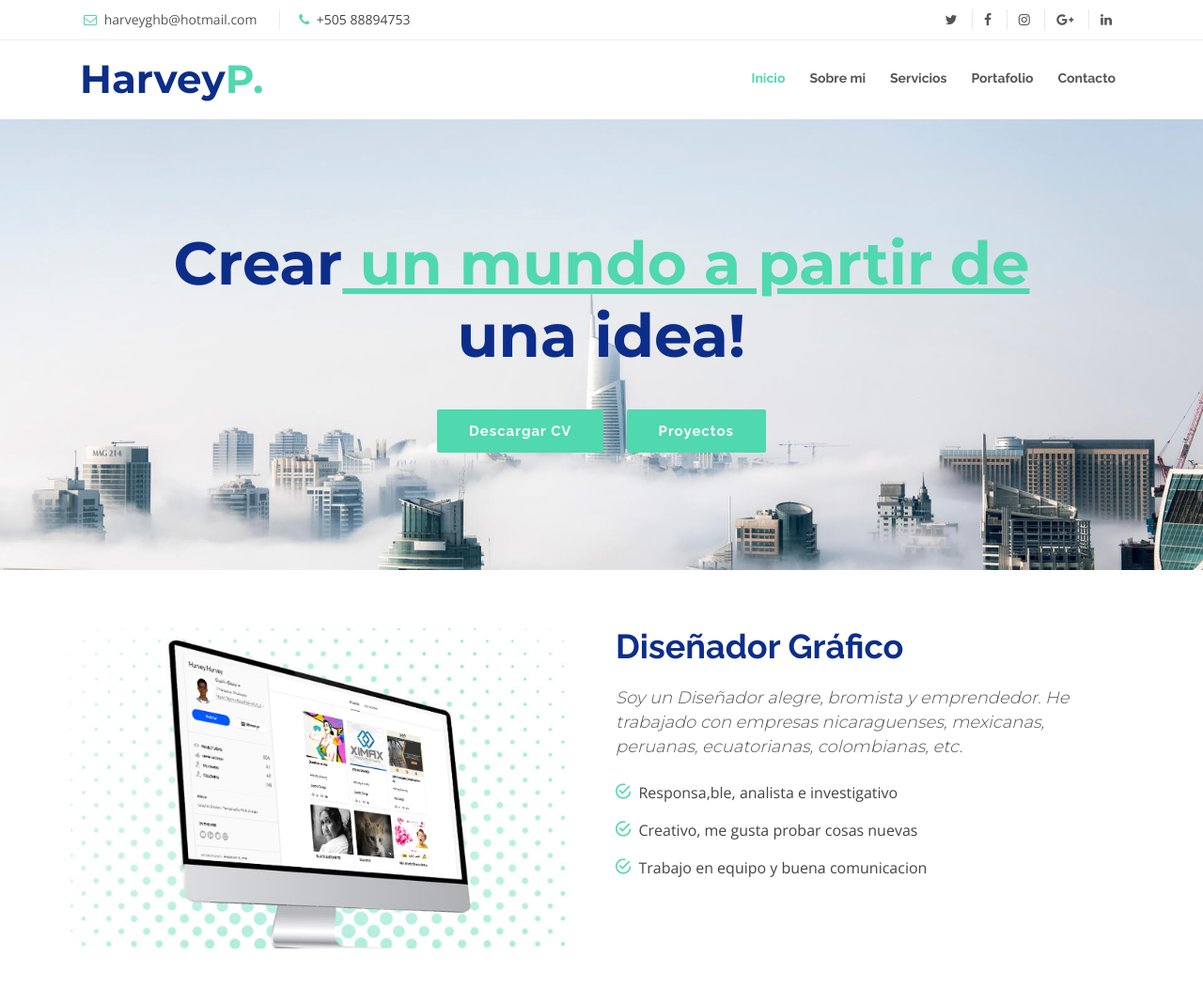
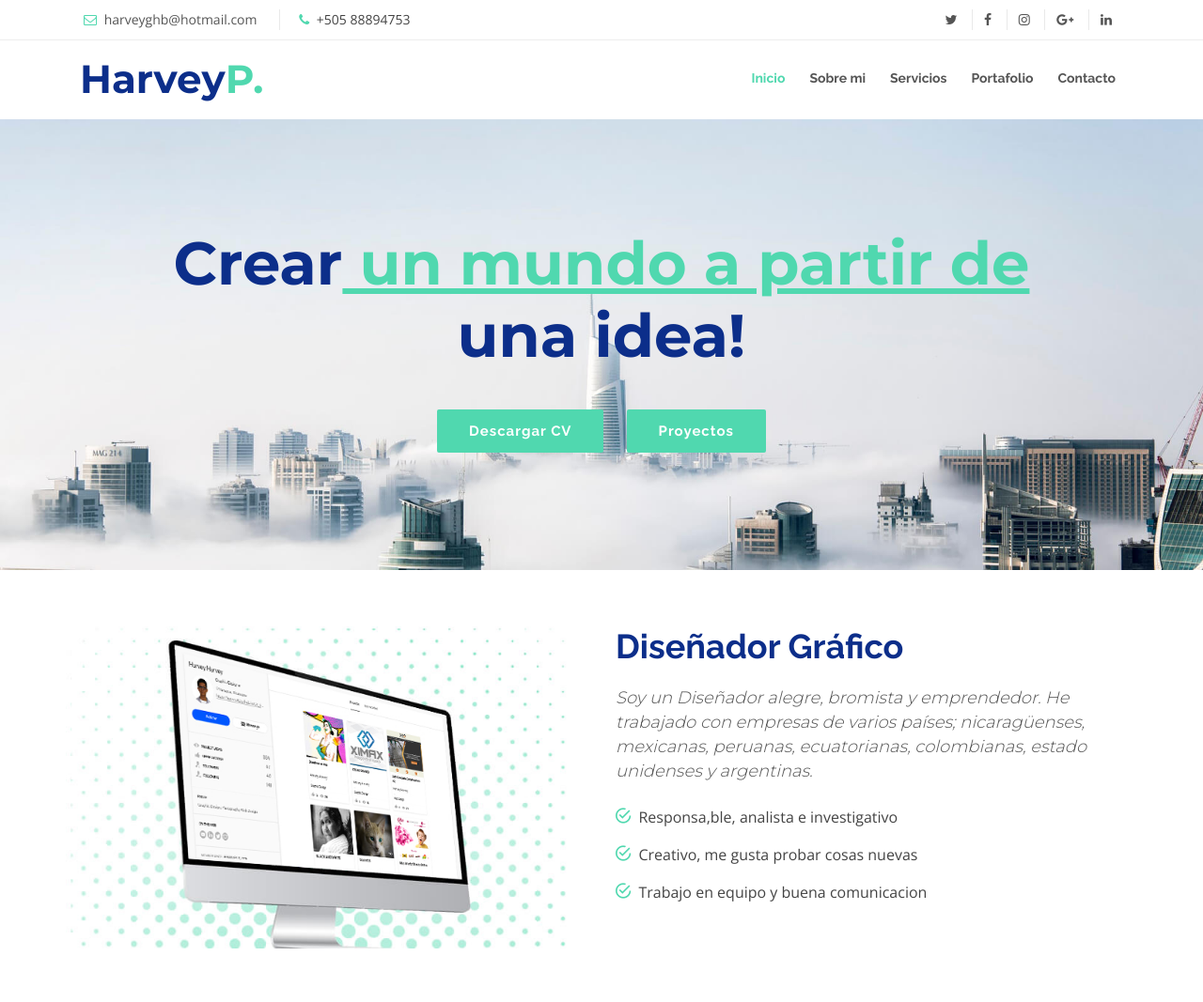
Before and after one commit to harvey782/CV_harvey_pastora, a plain HTML site: page index.html in a window 1280 px wide. Shown: the top 1067 px of the page at 94% size. Drawn offline with nearby package versions, Linux system fonts and the light colour scheme; a script that the page names is missing; files whose address does not match are found by name.

Commit message:
Update index.html

```diff
--- a/index.html
+++ b/index.html
@@ -123,7 +123,7 @@ window.smartsupp||(function(d) {
 
           <div class="col-lg-6 content">
             <h2>Diseñador Gráfico</h2>
-            <h3> Soy un Diseñador alegre, bromista y emprendedor.  He trabajado con empresas nicaraguenses, mexicanas, peruanas, ecuatorianas, colombianas, etc. </h3>
+            <h3> Soy un Diseñador alegre, bromista y emprendedor.  He trabajado con empresas de varios países; nicaragüenses, mexicanas, peruanas, ecuatorianas, colombianas, estado unidenses y argentinas. </h3>
 
             <ul>
               <li><i class="ion-android-checkmark-circle"></i> Responsa,ble, analista e investigativo</li>
```
